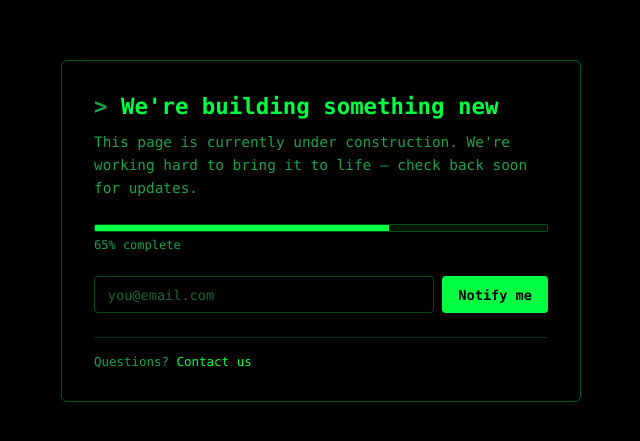
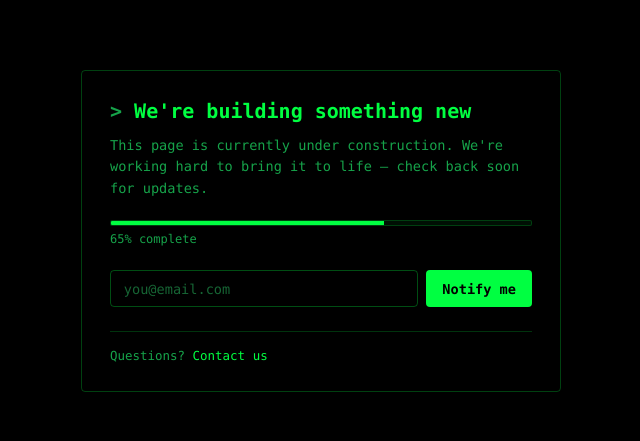
Before and after one commit to cryansky/cryansky.github.io, a plain HTML site: page index.html in a window 1280 px wide. Shown: the part 169-610 px from the top of the page, without its empty margins (319-959 px from the left). Drawn offline with Linux system fonts and the light colour scheme.

Commit message:
Fine-tune terminal box sizing and spacing
Co-authored-by: OpenCode <noreply@opencode.ai>

```diff
--- a/index.html
+++ b/index.html
@@ -31,16 +31,16 @@
     }
 
     .terminal {
-      max-width: 520px;
+      max-width: 480px;
       width: 100%;
-      border: 1px solid rgba(0, 255, 65, 0.35);
-      border-radius: 6px;
-      padding: 2rem;
+      border: 1px solid rgba(0, 255, 65, 0.25);
+      border-radius: 4px;
+      padding: 1.75rem;
     }
 
     h1 {
-      font-size: 1.4rem;
-      font-weight: 700;
+      font-size: 1.25rem;
+      font-weight: 600;
       margin-bottom: 0.75rem;
     }
 
@@ -50,17 +50,17 @@
     }
 
     p.desc {
-      font-size: 0.9rem;
+      font-size: 0.85rem;
       color: var(--green-dim);
       line-height: 1.6;
-      margin-bottom: 1.5rem;
+      margin-bottom: 1.25rem;
     }
 
     .progress-bar {
       width: 100%;
-      height: 8px;
-      background: rgba(0, 255, 65, 0.08);
-      border: 1px solid rgba(0, 255, 65, 0.25);
+      height: 6px;
+      background: rgba(0, 255, 65, 0.06);
+      border: 1px solid rgba(0, 255, 65, 0.2);
       border-radius: 2px;
       overflow: hidden;
       margin-bottom: 0.4rem;
```
